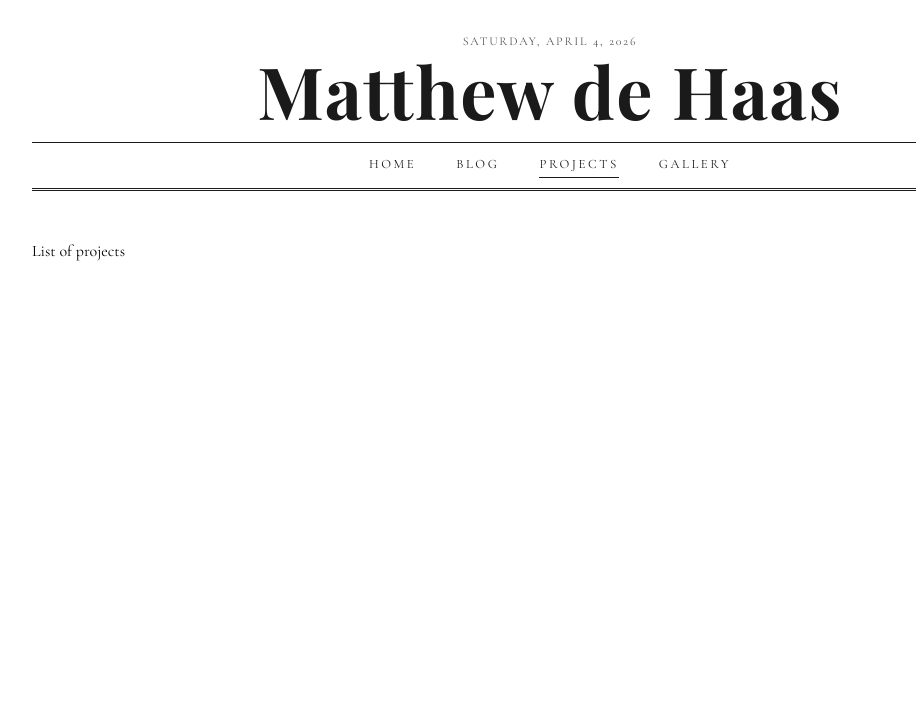
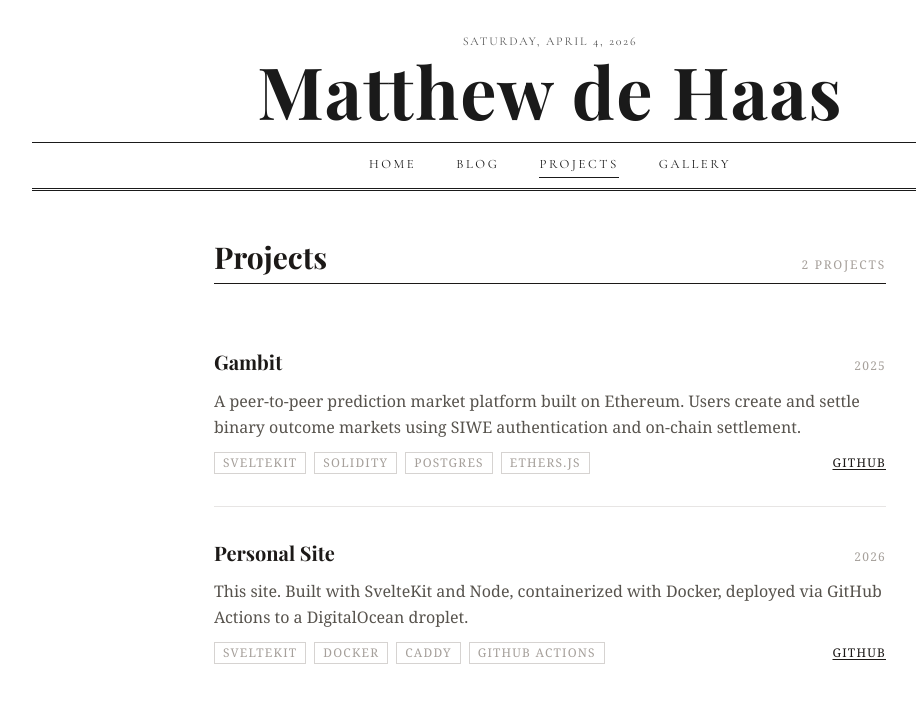
Before and after one commit to MatthewdeHaas/personal-website-svelte, a SvelteKit app: page /project in a window 1280 px wide. Shown: the top 702 px of the page, without its empty margins (90-1006 px from the left). Built offline with nearby package versions, Linux system fonts and the light colour scheme.

Commit message:
Add project list.

```diff
--- a/src/routes/project/+page.server.ts
+++ b/src/routes/project/+page.server.ts
@@ -0,0 +1,31 @@
+export interface Project {
+  title: string;
+  description: string;
+  tags: string[];
+  year: string;
+  image?: string;
+  links?: { label: string; href: string }[];
+}
+
+const projects: Project[] = [
+  {
+    title: "Gambit",
+    description:
+      "A peer-to-peer prediction market platform built on Ethereum. Users create and settle binary outcome markets using SIWE authentication and on-chain settlement.",
+    tags: ["SvelteKit", "Solidity", "Postgres", "Ethers.js"],
+    year: "2025",
+    links: [{ label: "GitHub", href: "https://github.com/yourname/gambit" }],
+  },
+  {
+    title: "Personal Site",
+    description:
+      "This site. Built with SvelteKit and Node, containerized with Docker, deployed via GitHub Actions to a DigitalOcean droplet.",
+    tags: ["SvelteKit", "Docker", "Caddy", "GitHub Actions"],
+    year: "2026",
+    links: [
+      { label: "GitHub", href: "https://github.com/yourname/personal-site" },
+    ],
+  },
+];
+
+export const load = () => ({ projects });
--- a/src/routes/project/+page.svelte
+++ b/src/routes/project/+page.svelte
@@ -1 +1,79 @@
-<div>List of projects</div>
+<script lang="ts">
+  import type { Project } from "./+page.server.ts";
+
+  let { data }: { data: { projects: Project[] } } = $props();
+</script>
+
+<div class="max-w-2xl mx-auto">
+  <div
+    class="border-b border-stone-900 mb-8 pb-2 flex items-baseline justify-between"
+  >
+    <h2 class="font-display text-3xl font-bold text-stone-900">Projects</h2>
+    <span class="font-serif text-xs tracking-[0.15em] uppercase text-stone-400">
+      {data.projects.length}
+      {data.projects.length === 1 ? "project" : "projects"}
+    </span>
+  </div>
+
+  <div class="divide-y divide-stone-200">
+    {#each data.projects as project (project.title)}
+      <article class="py-8">
+        <div class="flex gap-8">
+          {#if project.image}
+            <img
+              src={project.image}
+              alt={project.title}
+              class="w-32 h-24 object-cover shrink-0 grayscale"
+            />
+          {/if}
+
+          <div class="flex flex-col gap-3 flex-1">
+            <div class="flex items-baseline justify-between gap-4">
+              <h3
+                class="font-display text-xl font-bold text-stone-900 leading-snug"
+              >
+                {project.title}
+              </h3>
+              <span
+                class="font-serif text-xs tracking-widest uppercase text-stone-400 shrink-0"
+              >
+                {project.year}
+              </span>
+            </div>
+
+            <p class="font-serif text-base text-stone-600 leading-relaxed">
+              {project.description}
+            </p>
+
+            <div class="flex items-center gap-6 flex-wrap">
+              <div class="flex gap-2 flex-wrap">
+                {#each project.tags as tag (tag)}
+                  <span
+                    class="font-serif text-xs tracking-widest uppercase text-stone-400 border border-stone-300 px-2 py-0.5"
+                  >
+                    {tag}
+                  </span>
+                {/each}
+              </div>
+
+              {#if project.links}
+                <div class="flex gap-4 ml-auto">
+                  {#each project.links as link (link.href)}
+                    <a
+                      href={link.href}
+                      target="_blank"
+                      rel="noopener noreferrer"
+                      class="font-serif text-xs tracking-widest uppercase text-stone-900 underline underline-offset-2 decoration-1 hover:text-stone-500 transition-colors"
+                    >
+                      {link.label}
+                    </a>
+                  {/each}
+                </div>
+              {/if}
+            </div>
+          </div>
+        </div>
+      </article>
+    {/each}
+  </div>
+</div>
```
